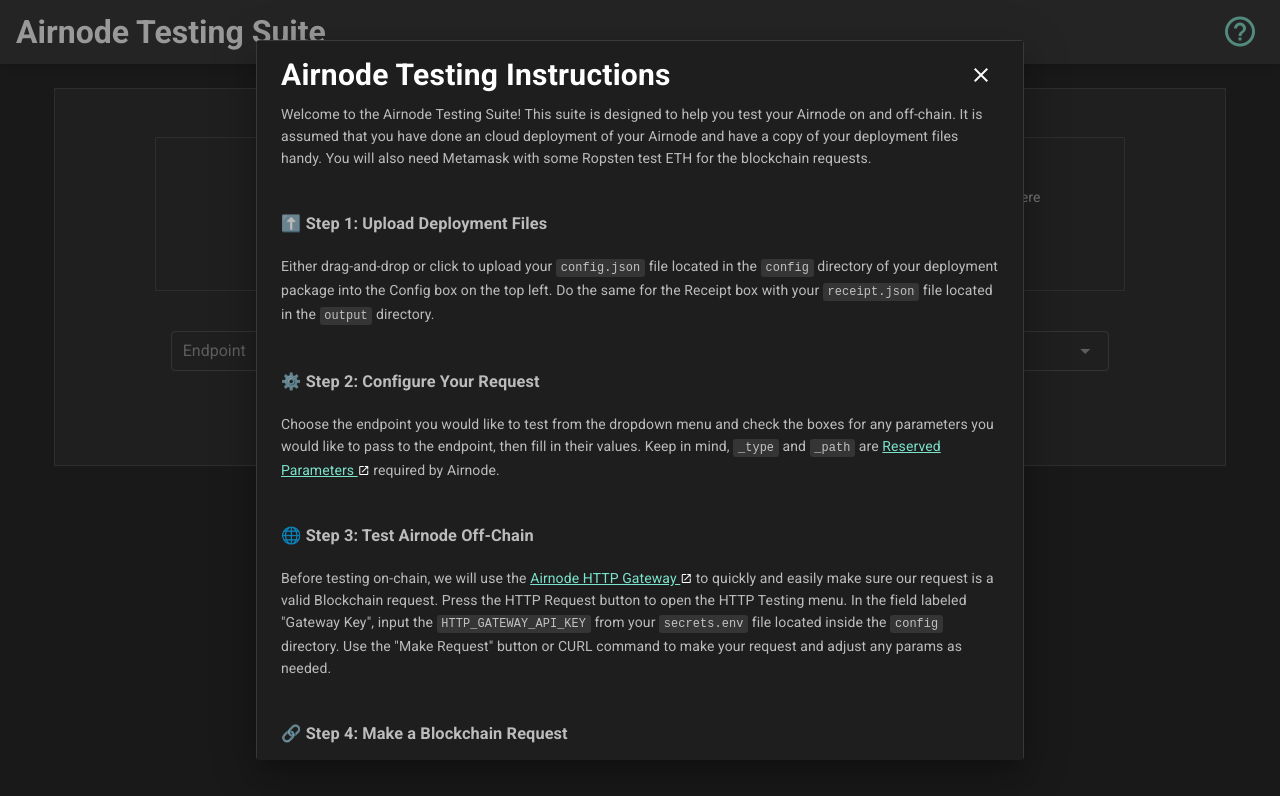
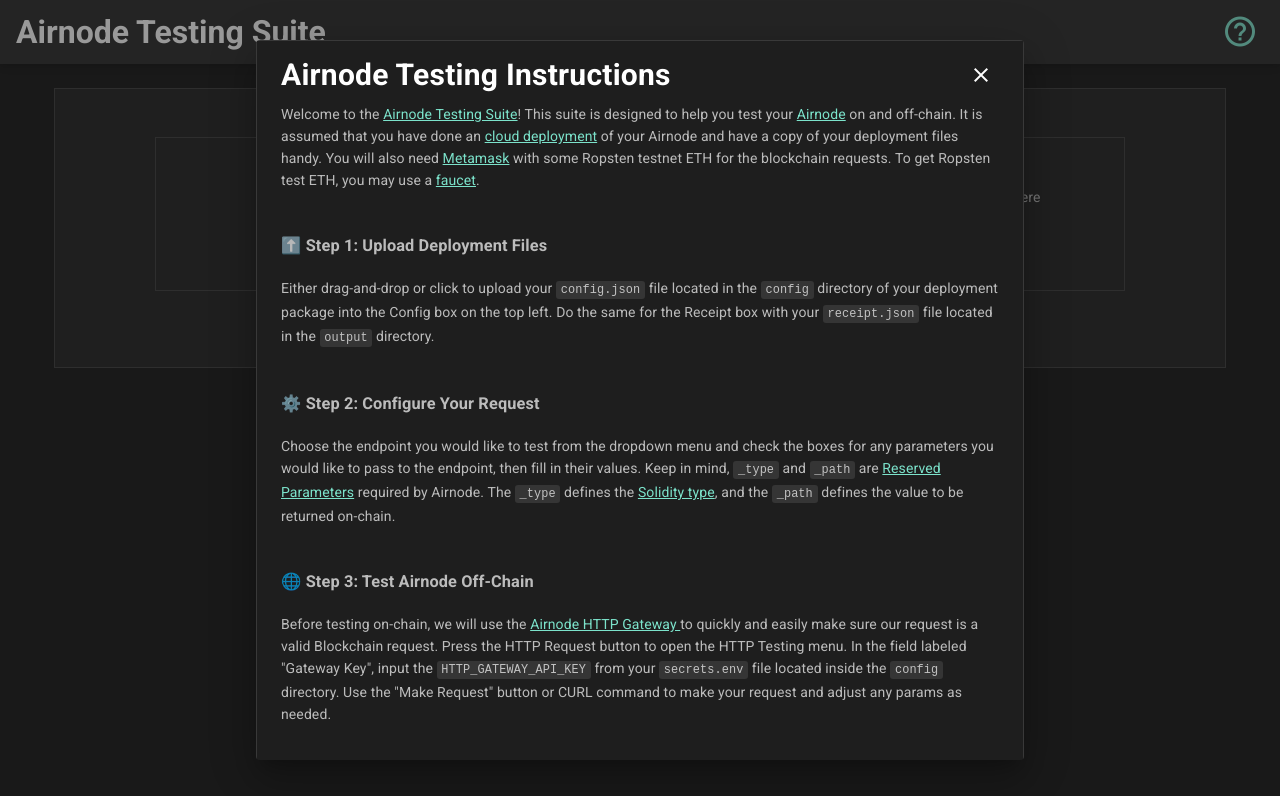
Before and after one commit to camronh/Airnode-Testing-Suite, a Vue app in the folder frontend/: page / in a window 1280 px wide. Both pictures are taken after a click on the button 1240 px from the left and 32 px from the top of the page. Shown: the top 796 px of the page. Built offline with nearby package versions, Linux system fonts and the light colour scheme.

Commit message:
Updated directions

```diff
--- a/frontend/src/App.vue
+++ b/frontend/src/App.vue
@@ -26,6 +26,7 @@
             <v-row justify="center">
               <v-col cols="12" md="10">
                 <Endpoint
+                  v-if="config && receipt"
                   :config="config"
                   :endpoint.sync="endpoint"
                   :params.sync="params"
--- a/frontend/src/components/Directions.vue
+++ b/frontend/src/components/Directions.vue
@@ -14,11 +14,27 @@
           </v-btn>
         </v-card-title>
         <v-card-text>
-          Welcome to the Airnode Testing Suite! This suite is designed to help
-          you test your Airnode on and off-chain. It is assumed that you have
-          done an cloud deployment of your Airnode and have a copy of your
-          deployment files handy. You will also need Metamask with some Ropsten
-          test ETH for the blockchain requests.
+          Welcome to the
+          <a
+            href="https://master.d3unh1kz3ytpci.amplifyapp.com/"
+            target="_blank"
+            >Airnode Testing Suite</a
+          >! This suite is designed to help you test your
+          <a href="https://docs.api3.org/airnode/v0.5/" target="_blank"
+            >Airnode</a
+          >
+          on and off-chain. It is assumed that you have done an
+          <a
+            href="https://docs.api3.org/airnode/v0.5/grp-providers/tutorial/"
+            target="_blank"
+            >cloud deployment</a
+          >
+          of your Airnode and have a copy of your deployment files handy. You
+          will also need
+          <a href="https://metamask.io/" target="_blank">Metamask</a> with some
+          Ropsten testnet ETH for the blockchain requests. To get Ropsten test
+          ETH, you may use a
+          <a href="https://ropsten.oregonctf.org/" target="_blank">faucet</a>.
         </v-card-text>
         <br />
 
@@ -43,10 +59,18 @@
           check the boxes for any parameters you would like to pass to the
           endpoint, then fill in their values. Keep in mind,
           <code>_type</code> and <code>_path</code> are
-          <a href="https://docs.api3.org/ois/v1.0.0/reserved-parameters.html"
-            >Reserved Parameters <v-icon x-small>mdi-open-in-new</v-icon></a
+          <a
+            href="https://docs.api3.org/ois/v1.0.0/reserved-parameters.html"
+            target="_blank"
+            >Reserved Parameters</a
           >
-          required by Airnode.
+          required by Airnode. The <code>_type</code> defines the
+          <a
+            href="https://docs.soliditylang.org/en/latest/abi-spec.html#types"
+            target="_blank"
+            >Solidity type</a
+          >, and the <code>_path</code> defines the value to be returned
+          on-chain.
         </v-card-text>
         <br />
 
@@ -57,9 +81,10 @@
         <v-card-text>
           Before testing on-chain, we will use the
           <a
-            href="https://docs.api3.org/airnode/v0.4/grp-providers/guides/build-an-airnode/http-gateway.html"
-            >Airnode HTTP Gateway <v-icon x-small>mdi-open-in-new</v-icon></a
-          >
+            href="https://docs.api3.org/airnode/v0.5/grp-providers/guides/build-an-airnode/http-gateway.html"
+            target="_blank"
+            >Airnode HTTP Gateway
+          </a>
           to quickly and easily make sure our request is a valid Blockchain
           request. Press the HTTP Request button to open the HTTP Testing menu.
           In the field labeled "Gateway Key", input the
@@ -76,13 +101,16 @@
         <v-card-text>
           When you are satisfied with the response from the HTTP Gateway
           testing, we can move on to an on-chain request. Close the HTTP Gateway
-          menu and press "Blockchain Request".
-          <u><b>Connect your metamask to Ropsten</b></u> and fund the
-          <a href="https://docs.api3.org/airnode/v0.4/concepts/sponsor.html"
-            >Sponsor Wallet <v-icon x-small>mdi-open-in-new</v-icon></a
+          menu and press &quot;Blockchain Request&quot;. Connect your Metamask
+          to Ropsten testnet and fund the
+          <a
+            href="https://docs.api3.org/airnode/v0.5/concepts/sponsor.html#sponsorwallet"
+            target="_blank"
+            >Sponsor Wallet</a
           >
-          if the "SponsorWallet Balance" is 0. When you're ready, press "Make
-          Request" and keep an eye on the logs for more information.
+          if the &quot;SponsorWallet Balance&quot; is 0. When you&#39;re ready,
+          press &quot;Make Request&quot; and keep an eye on the logs for more
+          information.
         </v-card-text>
       </v-card>
     </v-dialog>
```
